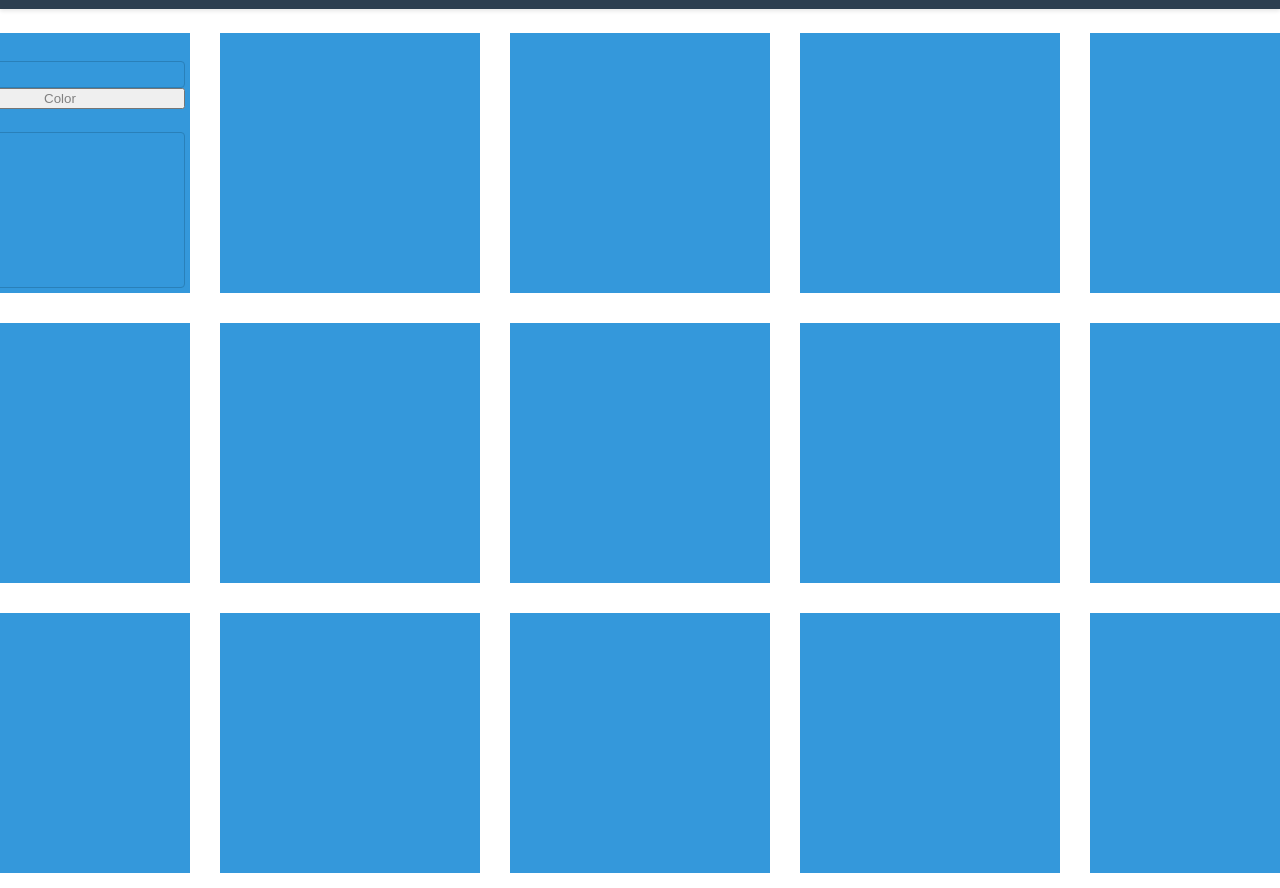
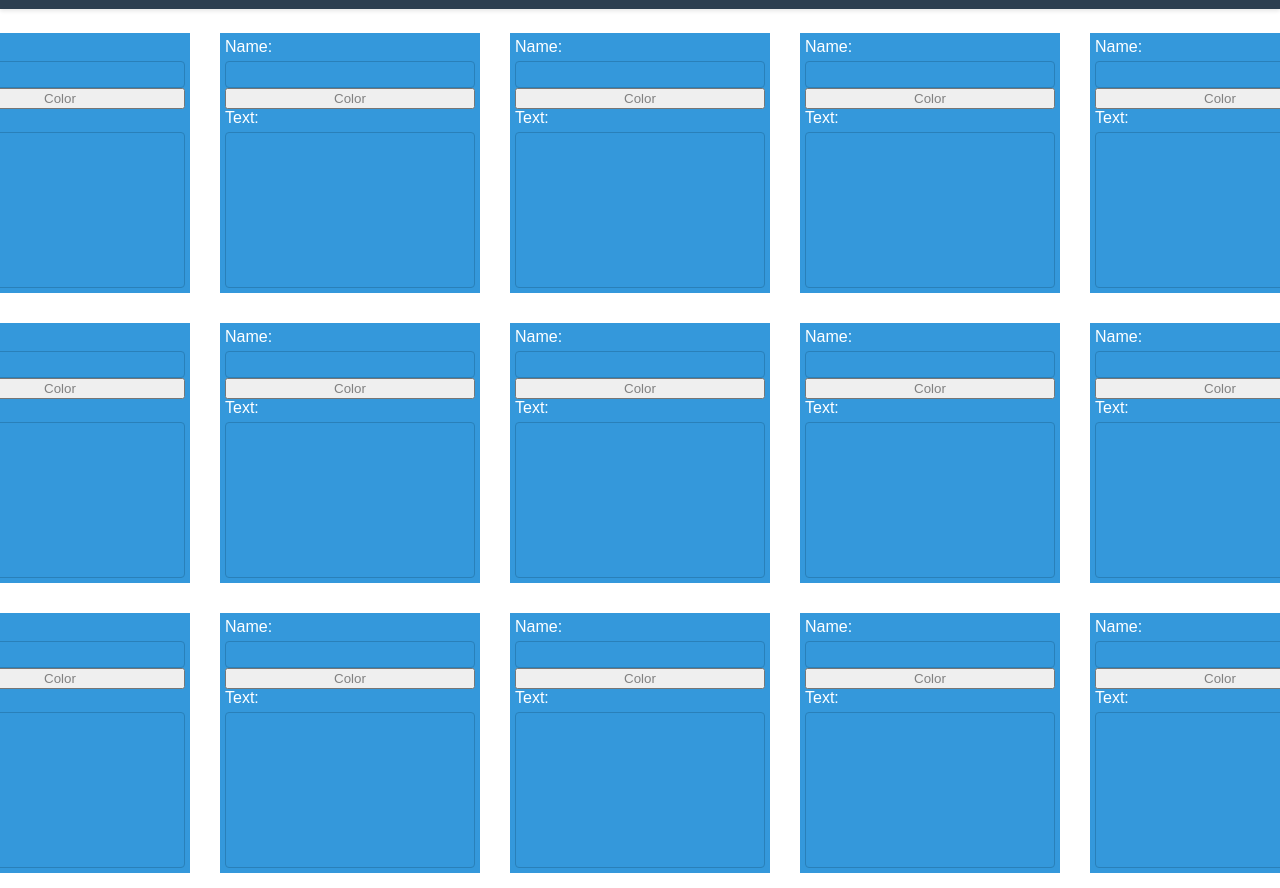
Before and after one commit to DaveyCHaysIII/Monsterhearts-Bayside_High, a plain HTML site: page index.html in a window 1280 px wide. Shown: the part 42-930 px from the top of the page. Drawn offline with Linux system fonts and the light colour scheme.

Commit message:
gettin close

```diff
--- a/index.html
+++ b/index.html
@@ -22,24 +22,136 @@
                     <textarea name="text"></textarea>
                 </form>
             </div>
-            <div class="box blue" id="box2"></div>
-            <div class="box blue" id="box3"></div>
-            <div class="box blue" id="box4"></div>
-            <div class="box blue" id="box5"></div>
+            <div class="box blue" id="box2">
+                <form class="box-form">
+                    <label for="name">Name:</label>
+                    <input type="text" name="name">
+                    <button type="button">Color</button>
+                    <label for="text">Text:</label>
+                    <textarea name="text"></textarea>
+                </form>
+            </div>
+            <div class="box blue" id="box3">
+                <form class="box-form">
+                    <label for="name">Name:</label>
+                    <input type="text" name="name">
+                    <button type="button">Color</button>
+                    <label for="text">Text:</label>
+                    <textarea name="text"></textarea>
+                </form>
+            </div>
+            <div class="box blue" id="box4">
+                <form class="box-form">
+                    <label for="name">Name:</label>
+                    <input type="text" name="name">
+                    <button type="button">Color</button>
+                    <label for="text">Text:</label>
+                    <textarea name="text"></textarea>
+                </form>
+            </div>
+            <div class="box blue" id="box5">
+                <form class="box-form">
+                    <label for="name">Name:</label>
+                    <input type="text" name="name">
+                    <button type="button">Color</button>
+                    <label for="text">Text:</label>
+                    <textarea name="text"></textarea>
+                </form>
+            </div>
         </div>
         <div class="row">
-            <div class="box blue" id="box6"></div>
-            <div class="box blue" id="box7"></div>
-            <div class="box blue" id="box8"></div>
-            <div class="box blue" id="box9"></div>
-            <div class="box blue" id="box10"></div>
+            <div class="box blue" id="box6">
+                <form class="box-form">
+                    <label for="name">Name:</label>
+                    <input type="text" name="name">
+                    <button type="button">Color</button>
+                    <label for="text">Text:</label>
+                    <textarea name="text"></textarea>
+                </form>
+            </div>
+            <div class="box blue" id="box7">
+                <form class="box-form">
+                    <label for="name">Name:</label>
+                    <input type="text" name="name">
+                    <button type="button">Color</button>
+                    <label for="text">Text:</label>
+                    <textarea name="text"></textarea>
+                </form>
+            </div>
+            <div class="box blue" id="box8">
+                <form class="box-form">
+                    <label for="name">Name:</label>
+                    <input type="text" name="name">
+                    <button type="button">Color</button>
+                    <label for="text">Text:</label>
+                    <textarea name="text"></textarea>
+                </form>
+            </div>
+            <div class="box blue" id="box9">
+                <form class="box-form">
+                    <label for="name">Name:</label>
+                    <input type="text" name="name">
+                    <button type="button">Color</button>
+                    <label for="text">Text:</label>
+                    <textarea name="text"></textarea>
+                </form>
+            </div>
+            <div class="box blue" id="box10">
+                <form class="box-form">
+                    <label for="name">Name:</label>
+                    <input type="text" name="name">
+                    <button type="button">Color</button>
+                    <label for="text">Text:</label>
+                    <textarea name="text"></textarea>
+                </form>
+            </div>
         </div>
         <div class="row">
-            <div class="box blue" id="box11"></div>
-            <div class="box blue" id="box12"></div>
-            <div class="box blue" id="box13"></div>
-            <div class="box blue" id="box14"></div>
-            <div class="box blue" id="box15"></div>
+            <div class="box blue" id="box11">
+                <form class="box-form">
+                    <label for="name">Name:</label>
+                    <input type="text" name="name">
+                    <button type="button">Color</button>
+                    <label for="text">Text:</label>
+                    <textarea name="text"></textarea>
+                </form>
+            </div>
+            <div class="box blue" id="box12">
+                <form class="box-form">
+                    <label for="name">Name:</label>
+                    <input type="text" name="name">
+                    <button type="button">Color</button>
+                    <label for="text">Text:</label>
+                    <textarea name="text"></textarea>
+                </form>
+            </div>
+            <div class="box blue" id="box13">
+                <form class="box-form">
+                    <label for="name">Name:</label>
+                    <input type="text" name="name">
+                    <button type="button">Color</button>
+                    <label for="text">Text:</label>
+                    <textarea name="text"></textarea>
+                </form>
+            </div>
+            <div class="box blue" id="box14">
+                <form class="box-form">
+                    <label for="name">Name:</label>
+                    <input type="text" name="name">
+                    <button type="button">Color</button>
+                    <label for="text">Text:</label>
+                    <textarea name="text"></textarea>
+                </form>
+            </div>
+            <div class="box blue" id="box15">
+                <form class="box-form">
+                    <label for="name">Name:</label>
+                    <input type="text" name="name">
+                    <button type="button">Color</button>
+                    <label for="text">Text:</label>
+                    <textarea name="text"></textarea>
+                </form>
+            </div>
         </div>
     </div>
     <script type="module" src="script.js"></script>
```
